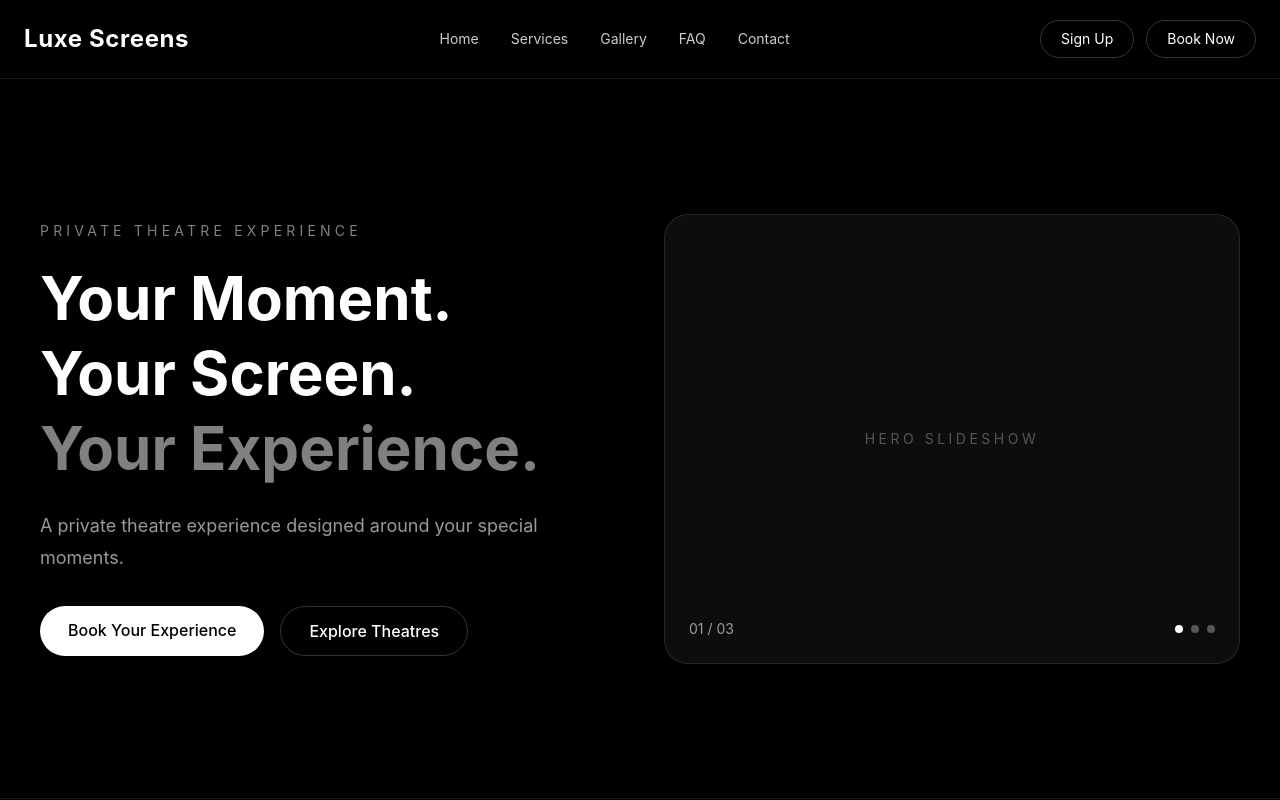
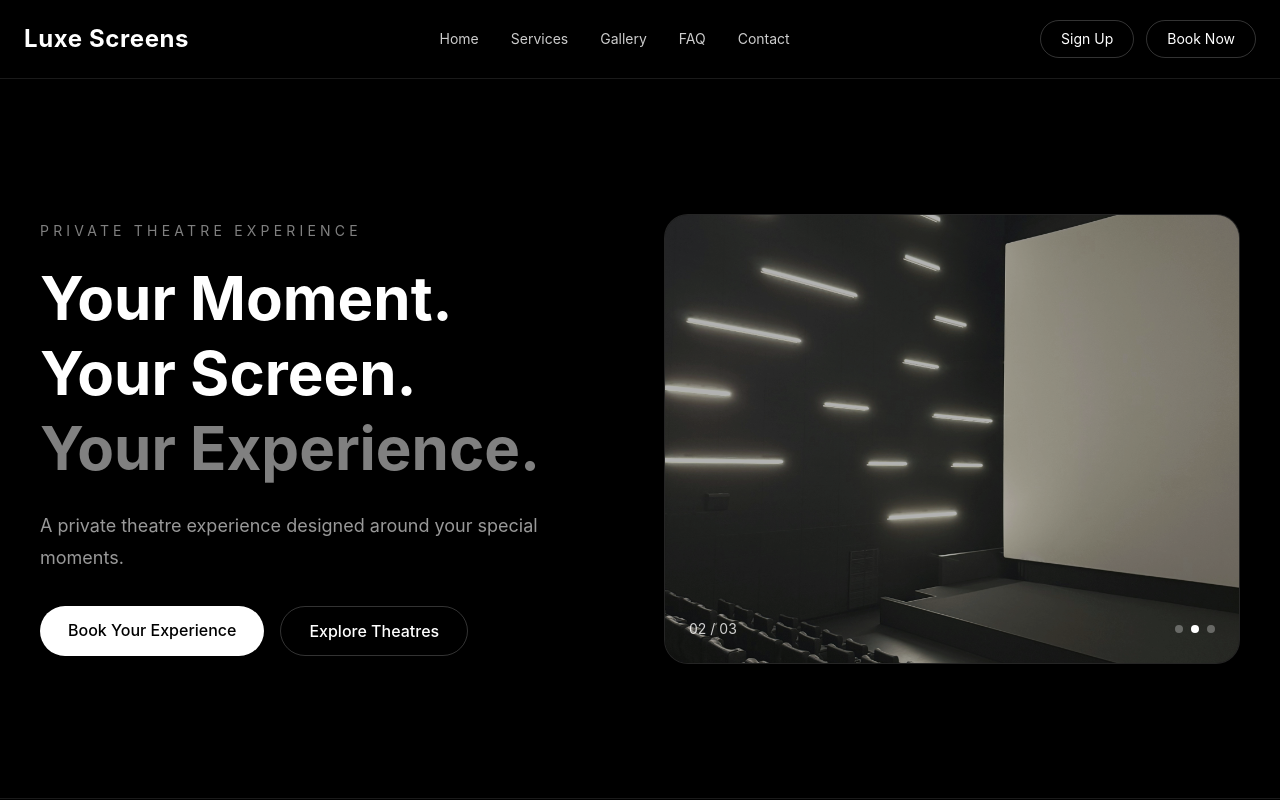
Before and after one commit to rajankumar-dev/luxe-screens, a React (Vite) app in the folder client/: page / in a window 1280 px wide. Shown: the top 800 px of the page. Built offline with nearby package versions, Linux system fonts and the light colour scheme; no server answers.

Commit message:
feat: implement hero slideshow and add theater images to Home component

```diff
--- a/client/src/components/layouts/Header.jsx
+++ b/client/src/components/layouts/Header.jsx
@@ -1,9 +1,10 @@
 import { useEffect, useState } from "react";
-import { Link } from "react-router-dom";
+import { Link, useNavigate } from "react-router-dom";
 
 const Header = () => {
     const [user, setUser] = useState(null);
     const [menuOpen, setMenuOpen] = useState(false);
+    const navigate = useNavigate();
 
     useEffect(() => {
         const storedUser = localStorage.getItem("user");
--- a/client/src/pages/Home.jsx
+++ b/client/src/pages/Home.jsx
@@ -1,6 +1,15 @@
 
 import React, { useEffect, useState } from "react";
 import { Link } from "react-router-dom";
+
+//hero slider images
+import hero1 from "../assets/images/hero-1.jpg";
+import hero2 from "../assets/images/hero-2.jpg";
+import hero3 from "../assets/images/hero-3.jpg";
+
+//theater images
+import luxeGold from "../assets/images/theaters/luxe-gold.jpg";
+import luxePremium from "../assets/images/theaters/luxe-premium.jpg";
 
 const Home = () => {
     const [theaters, setTheaters] = useState([]);
@@ -9,6 +18,17 @@ const Home = () => {
     // AddOns
     const [addons, setAddons] = useState([]);
     const [addonsLoading, setAddonsLoading] = useState(true);
+    const [currentHero, setCurrentHero] = useState(0);
+
+    const heroImages = [hero1, hero2, hero3];
+
+    useEffect(() => {
+        const interval = setInterval(() => {
+            setCurrentHero((prev) => (prev + 1) % heroImages.length);
+        }, 4000);
+
+        return () => clearInterval(interval);
+    }, []);
 
     useEffect(() => {
         const fetchTheaters = async () => {
@@ -98,32 +118,49 @@ const Home = () => {
                                 Book Your Experience
                             </Link>
 
-                            <a
-                                href="#gallery"
+                            <Link
+                                to="/gallery"
                                 className="rounded-full border border-white/20 px-7 py-3 font-medium hover:bg-white/10"
                             >
                                 Explore Theatres
-                            </a>
+                            </Link>
                         </div>
                     </div>
 
                     {/* Hero slideshow placeholder */}
                     <div className="relative h-[450px] overflow-hidden rounded-3xl border border-white/10 bg-white/5">
-                        <div className="absolute inset-0 flex items-center justify-center">
-                            <p className="text-sm uppercase tracking-[0.25em] text-white/30">
-                                Hero Slideshow
-                            </p>
-                        </div>
+                        {heroImages.map((image, index) => (
+                            <img
+                                key={image}
+                                src={image}
+                                alt={`Luxe Screens theatre experience ${index + 1}`}
+                                className={`absolute inset-0 h-full w-full object-cover transition-opacity duration-1000 ${currentHero === index
+                                    ? "opacity-100"
+                                    : "opacity-0"
+                                    }`}
+                            />
+                        ))}
+
+                        <div className="absolute inset-0 bg-black/30" />
 
                         <div className="absolute bottom-6 left-6 right-6 flex items-center justify-between">
-                            <span className="text-sm text-white/60">
-                                01 / 03
+                            <span className="text-sm text-white/80">
+                                {String(currentHero + 1).padStart(2, "0")} / 03
                             </span>
 
                             <div className="flex gap-2">
-                                <span className="h-2 w-2 rounded-full bg-white" />
-                                <span className="h-2 w-2 rounded-full bg-white/30" />
-                                <span className="h-2 w-2 rounded-full bg-white/30" />
+                                {heroImages.map((_, index) => (
+                                    <button
+                                        key={index}
+                                        type="button"
+                                        onClick={() => setCurrentHero(index)}
+                                        aria-label={`Show slide ${index + 1}`}
+                                        className={`h-2 w-2 rounded-full transition ${currentHero === index
+                                            ? "bg-white"
+                                            : "bg-white/30"
+                                            }`}
+                                    />
+                                ))}
                             </div>
                         </div>
                     </div>
@@ -247,12 +284,27 @@ const Home = () => {
                             </p>
                         </div>
                     ) : (
-                        <div className="mt-12 grid gap-5 md:grid-cols-3">
+                        <div className="mt-12 grid gap-5 md:grid-cols-2">
                             {theaters.map((theater) => (
                                 <div
                                     key={theater._id}
-                                    className="flex aspect-[4/5] flex-col justify-end rounded-3xl border border-white/10 bg-white/5 p-6 transition hover:-translate-y-1 hover:bg-white/10"
+                                    className="overflow-hidden rounded-3xl border border-white/10 bg-white/5 transition hover:-translate-y-1 hover:bg-white/10"
                                 >
+                                    {/* Theatre Image */}
+                                    <div className="h-64 overflow-hidden">
+                                        <img
+                                            src={
+                                                theater.name === "Luxe Gold"
+                                                    ? luxeGold
+                                                    : luxePremium
+                                            }
+                                            alt={theater.name}
+                                            className="h-full w-full object-cover transition duration-500 hover:scale-105"
+                                        />
+                                    </div>
+
+                                    {/* Theatre Content */}
+                                    <div className="p-6">
                                         <p className="text-xs uppercase tracking-[0.2em] text-white/40">
                                             Private Theatre
                                         </p>
@@ -261,7 +313,7 @@ const Home = () => {
                                             {theater.name}
                                         </h3>
 
-                                    <div className="mt-4 space-y-1 text-sm text-white/50">
+                                        <div className="mt-4 grid grid-cols-2 gap-3 text-sm text-white/50">
                                             <p>
                                                 Base Price: ₹{theater.basePrice}
                                             </p>
@@ -281,10 +333,11 @@ const Home = () => {
 
                                         <Link
                                             to="/booking"
-                                        className="mt-6 w-fit rounded-full border border-white/20 px-5 py-2 text-sm hover:bg-white hover:text-black"
+                                            className="mt-6 inline-block rounded-full border border-white/20 px-5 py-2 text-sm hover:bg-white hover:text-black"
                                         >
                                             Book This Theatre
                                         </Link>
+                                    </div>
                                 </div>
                             ))}
                         </div>
@@ -346,9 +399,12 @@ const Home = () => {
                         theatre experience.
                     </p>
 
-                    <button className="mt-8 rounded-full bg-white px-7 py-3 font-medium text-black hover:bg-white/90">
+                    <Link
+                        to="/contact"
+                        className="mt-8 inline-block rounded-full bg-white px-7 py-3 font-medium text-black hover:bg-white/90"
+                    >
                         Contact Us
-                    </button>
+                    </Link>
                 </div>
             </section>
         </>
```
Lines whose indentation alone changed are shown as unchanged.
